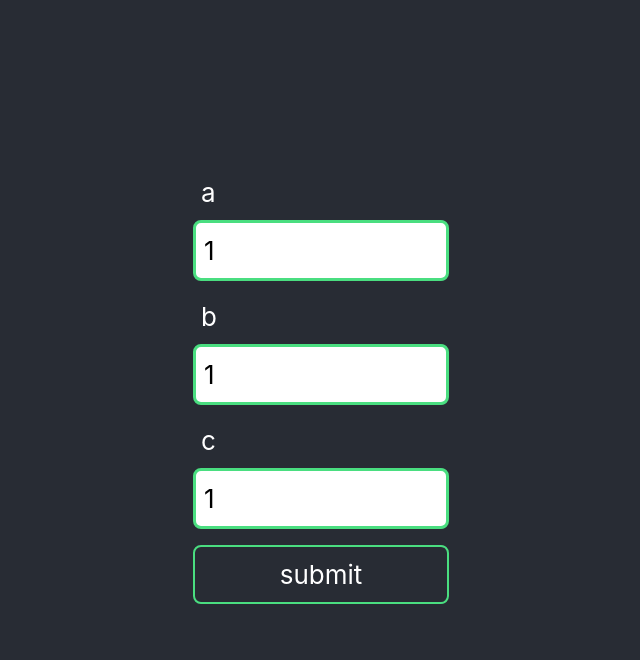
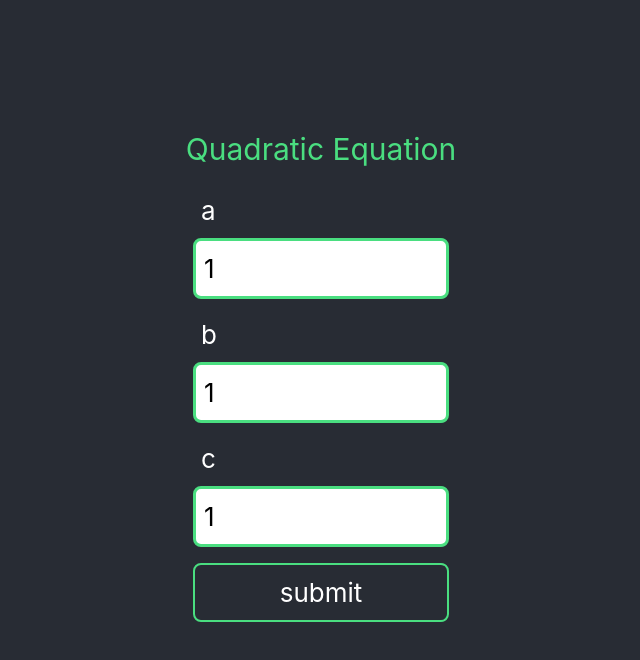
Before and after one commit to AZCPCF/math, a React (Create React App) app: page / in a window 1280 px wide. Shown: the top 660 px of the page, without its empty margins (319-959 px from the left). Built offline with nearby package versions, Linux system fonts and the light colour scheme.

Commit message:
fix Title component issue
use children instead title props

```diff
--- a/src/components/title/index.jsx
+++ b/src/components/title/index.jsx
@@ -1,4 +1,4 @@
-const Title = ({ className, title }) => (
-  <h1 className={`text-3xl m-4 text-green-400 ${className}`}>{title}</h1>
+const Title = ({ className, children }) => (
+  <h1 className={`text-3xl m-4 text-green-400 ${className}`}>{children}</h1>
 );
 export default Title
```
